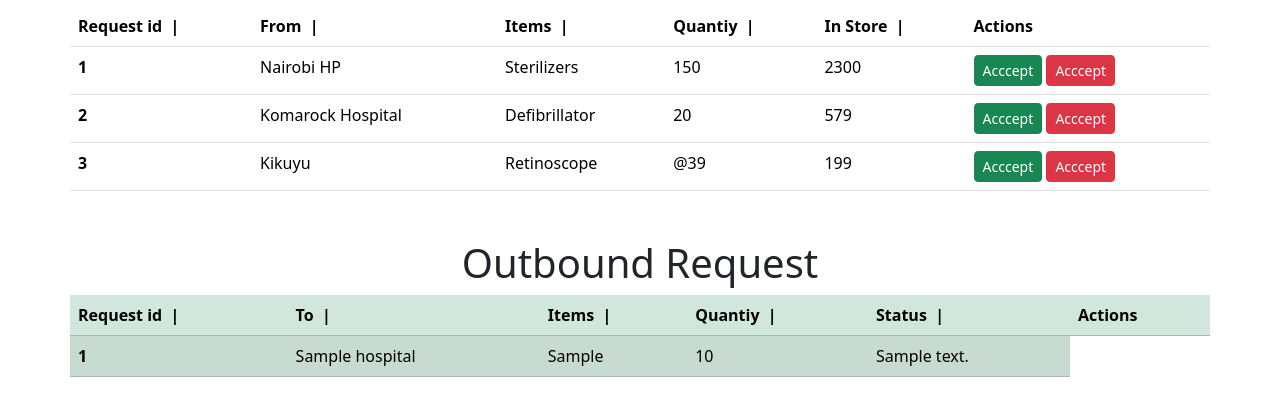
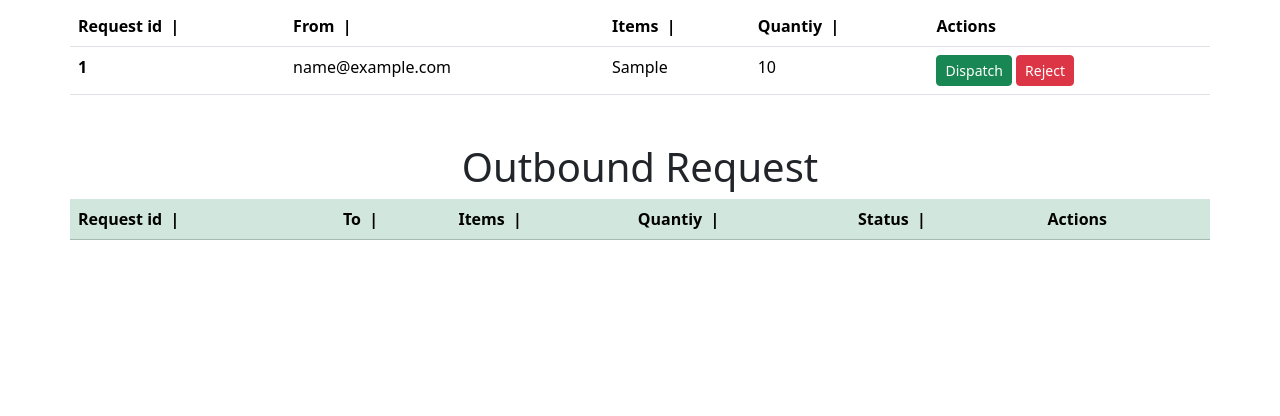
Before and after one commit to MishaelRatemo/H-care-tracker, a Django app: page /donor/ in a window 1280 px wide. Shown: the part 282-698 px from the top of the page. Run offline with Django 4.2, Linux system fonts and the light colour scheme; tables that the repository leaves empty hold one stand-in row (values such as "Sample post"); lists and menus that the app fills with data are empty; some libraries are stand-ins or nearby versions.

Commit message:
updated donor requets page

```diff
--- a/donor/views.py
+++ b/donor/views.py
@@ -2,12 +2,13 @@ from multiprocessing import context
 from django.shortcuts import render
 
 from hospital.models import *
+from tracker.models import Order
 
 # Create your views here.
 def donarpage(request):
     title= 'Donor Page'
 
-    requests = Hospital.objects.all().order_by('date_created')
+    requests = Order.objects.all().order_by('order_date')
     context ={
         'title': title,
         'requests': requests,
--- a/hospital/templates/hs_request.html
+++ b/hospital/templates/hs_request.html
@@ -16,9 +16,7 @@
           <input type="submit" class="btn btn-success btn-lg" value="Place Request">
         </form>
 
-         {% block scripts %}
-        <script src="https://ajax.googleapis.com/ajax/libs/jquery/3.2.1/jquery.min.js"></script>
-        {% bootstrap_javascript %} {% endblock %}
+
       </div>
     </div>
   </div>
--- a/templates/donorindex.html
+++ b/templates/donorindex.html
@@ -20,46 +20,28 @@
                 <th scope="col">From &nbsp;|</th>
                 <th scope="col">Items &nbsp;|</th>
                 <th scope="col">Quantiy &nbsp;|</th>
-                <th scope="col">In Store &nbsp;|</th>
+                <!-- <th scope="col">In Store &nbsp;|</th> -->
                 <th scope="col">Actions</th>
 
               </tr>
             </thead>
             <tbody>
+              {% for req in requests  %}
               <tr>
-                <th scope="row">1</th>
-                <td>Nairobi HP</td>
-                <td>Sterilizers</td>
-                <td>150</td>
-                <td>2300</td>
-                <td> <input type="button" class="btn btn-sm btn-success" value="Acccept">
-                    <input type="button" class="btn btn-sm btn-danger" value="Acccept">
+                <th scope="row">{{req.pk}}</th>
+                <td>{{req.user}}</td>
+                <td>{{req.item}}</td>
+                <td>{{req.quantity}}</td>
+                <!-- <td>{{req.address}}</td> -->
+                <td> <input type="button" class="btn btn-sm btn-success" value="Dispatch">
+                    <input type="button" class="btn btn-sm btn-danger" value="Reject">
                   </td>
 
               </tr>
-              <tr>
-                <th scope="row">2</th>
-                <td>Komarock Hospital</td>
-                <td>Defibrillator</td>
-                <td>20</td>
-                <td>579</td>
-                <td> <input type="button" class="btn btn-sm btn-success" value="Acccept">
-                    <input type="button" class="btn btn-sm btn-danger" value="Acccept">
-                </td>
 
-              </tr>
-              <tr>
-                <th scope="row">3</th>
-                <td >Kikuyu</td>
-                <td>Retinoscope</td>
-                <td>@39</td>
-                <td>199</td>
 
-                <td> <input type="button" class="btn btn-sm btn-success" value="Acccept">
-                    <input type="button" class="btn btn-sm btn-danger" value="Acccept">
-                </td>
+              {% endfor %}
 
-              </tr>
             </tbody>
           </table>
 
@@ -83,21 +65,7 @@
               </tr>
             </thead>
             <tbody>
-              {% for req in requests  %}
-              <tr>
-                <th scope="row">{{req.pk}}</th>
-                <td>{{req.donor_name}}</td>
-                <td>{{req.item}}</td>
-                <td>{{req.quantity}}</td>
-                <td>{{req.address}}</td>
-                <!-- <td> <input type="button" class="btn btn-sm btn-success" value="Acccept">
-                    <input type="button" class="btn btn-sm btn-danger" value="Acccept">
-                  </td> -->
 
-              </tr>
-
-
-              {% endfor %}
 
             </tbody>
           </table>
--- a/tracker/forms.py
+++ b/tracker/forms.py
@@ -3,6 +3,9 @@ from tracker.models import Registrations
 
 
 class RegistrationForm(forms.ModelForm):
+    password = forms.CharField(max_length=20, widget=forms.PasswordInput)
+    confirm_password = forms.CharField(max_length=20, widget=forms.PasswordInput)
+
 
     class Meta:
         model = Registrations
```
